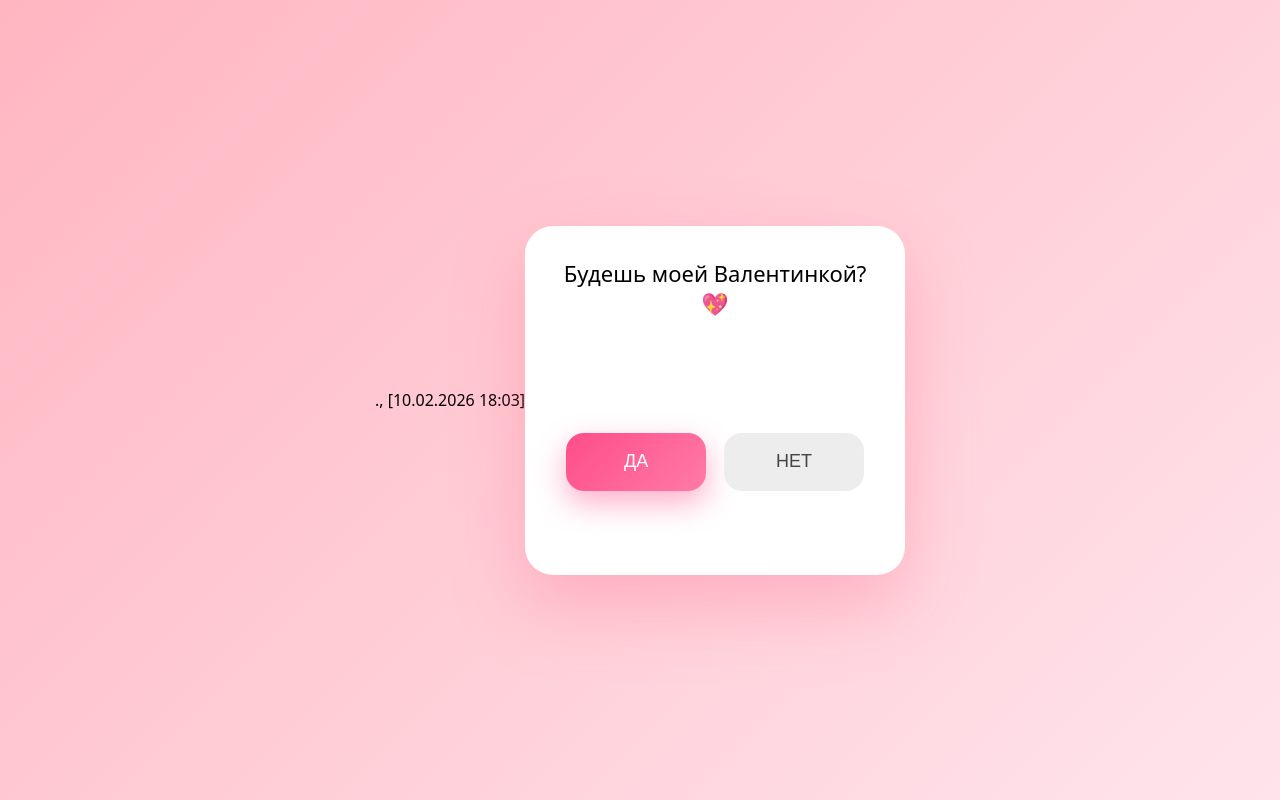
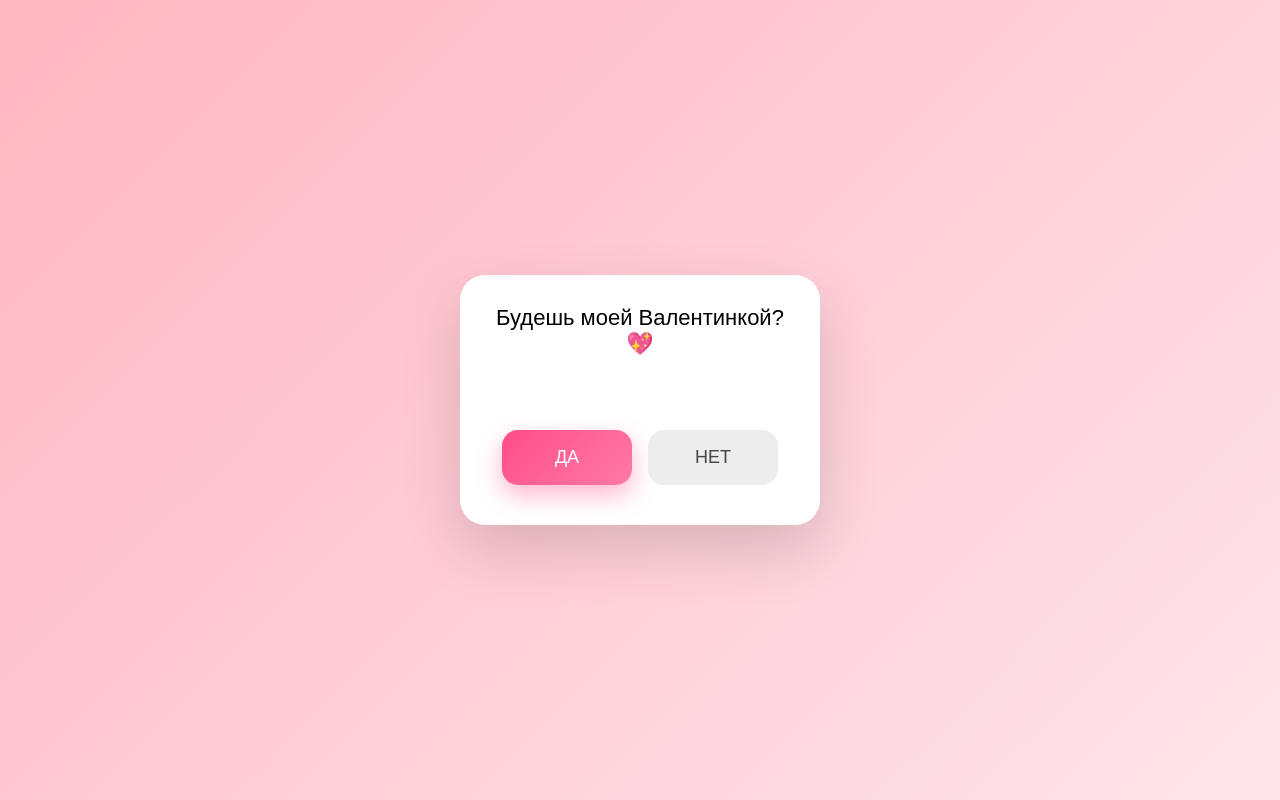
Before and after one commit to uzbekjiest/valentineday, a plain HTML site: page index.html in a window 1280 px wide. Drawn offline with Linux system fonts and the light colour scheme.

Commit message:
Update index.html

```diff
--- a/index.html
+++ b/index.html
@@ -1,84 +1,64 @@
-., [10.02.2026 18:03]
 <!DOCTYPE html>
 <html lang="ru">
 <head>
 <meta charset="UTF-8">
 <meta name="viewport" content="width=device-width, initial-scale=1.0">
 <title>Валентинка 💖</title>
-
 <style>
-* {
-  box-sizing: border-box;
-}
-
+* { box-sizing: border-box; margin:0; padding:0; }
 body {
-  margin: 0;
-  height: 100vh;
-  background: linear-gradient(135deg, #ffb6c1, #ffe4ec);
   display: flex;
   justify-content: center;
   align-items: center;
-  font-family: system-ui, -apple-system, BlinkMacSystemFont, sans-serif;
+  height: 100vh;
+  font-family: Arial, sans-serif;
+  background: linear-gradient(135deg, #ffb6c1, #ffe4ec);
   overflow: hidden;
 }
-
 .card {
-  background: white;
+  background:white;
+  padding: 30px 20px 40px;
+  border-radius: 25px;
+  text-align:center;
+  max-width: 360px;
   width: 90%;
-  max-width: 380px;
-  padding: 32px 26px 42px;
-  border-radius: 28px;
-  text-align: center;
-  box-shadow: 0 30px 70px rgba(255, 105, 135, 0.35);
+  box-shadow:0 25px 60px rgba(0,0,0,0.15);
 }
-
 #text {
-  font-size: 22px;
-  min-height: 110px;
-  transition: opacity 0.3s ease, transform 0.3s ease;
+  font-size:22px;
+  min-height:100px;
+  transition: all 0.3s ease;
 }
-
 .buttons {
-  position: relative;
-  height: 140px;
-  margin-top: 25px;
+  display:flex;
+  gap:16px;
+  justify-content:center;
+  margin-top:25px;
 }
-
 button {
-  position: absolute;
-  border: none;
-  border-radius: 18px;
-  font-size: 18px;
-  cursor: pointer;
+  border:none;
+  border-radius:16px;
+  font-size:18px;
+  cursor:pointer;
   transition: transform 0.3s ease, opacity 0.3s ease;
+  width:130px;
+  height:55px;
 }
-
 #yes {
   background: linear-gradient(135deg, #ff4d88, #ff7aa8);
-  color: white;
-  width: 140px;
-  height: 58px;
-  left: 15px;
-  top: 40px;
-  box-shadow: 0 12px 30px rgba(255,77,136,0.45);
+  color:white;
+  box-shadow: 0 10px 25px rgba(255,77,136,0.4);
 }
-
 #no {
-  background: #ededed;
-  color: #444;
-  width: 140px;
-  height: 58px;
-  right: 15px;
-  top: 40px;
+  background:#ededed;
+  color:#444;
 }
-
 .heart {
   position: fixed;
   bottom: -30px;
-  font-size: 26px;
+  font-size:26px;
   animation: fly 4s linear forwards;
 }
-
 @keyframes fly {
   to {
     transform: translateY(-120vh) rotate(360deg);
@@ -87,12 +67,9 @@ button {
 }
 </style>
 </head>
-
 <body>
-
 <div class="card">
   <div id="text">Будешь моей Валентинкой? 💖</div>
-
   <div class="buttons" id="buttons">
     <button id="yes">ДА</button>
     <button id="no">НЕТ</button>
@@ -122,7 +99,7 @@ const phrases = [
   "Потому что ты добрая",
   "Потому что ты настоящая",
   "Потому что ты умеешь удивлять",
-  "Потому что ты смешная (в хорошем смысле)",
+  "Потому что ты смешная",
   "Потому что ты внимательная",
   "Потому что ты заботливая",
   "Потому что ты честная",
@@ -156,24 +133,23 @@ let i = 0;
 let yesScale = 1;
 let noScale = 1;
 
-const text = document.getElementById("text");
+const textEl = document.getElementById("text");
 const yes = document.getElementById("yes");
 const no = document.getElementById("no");
 const buttons = document.getElementById("buttons");
 
 no.onclick = () => {
   if (i < phrases.length) {
-    text.style.opacity = 0;
+    textEl.style.opacity = 0;
     setTimeout(() => {
-      text.textContent = phrases[i];
-      text.style.opacity = 1;
+      textEl.textContent = phrases[i];
+      textEl.style.opacity = 1;
       i++;
     }, 200);
   }
 
   yesScale += 0.15;
   noScale -= 0.1;
-
   yes.style.transform = scale(${yesScale});
   no.style.transform = scale(${noScale});
 
@@ -183,13 +159,13 @@ no.onclick = () => {
   }
 };
 
-., [10.02.2026 18:03]
 yes.onclick = () => {
   buttons.style.display = "none";
-  text.textContent = "УРААА ❤️";
-  text.style.transform = "scale(1.4)";
+  textEl.textContent = "УРААА ❤️";
+  textEl.style.transform = "scale(1.4)";
 
-  for (let j = 0; j < 35; j++) {
+., [10.02.2026 18:09]
+for (let j = 0; j < 35; j++) {
     const heart = document.createElement("div");
     heart.className = "heart";
     heart.textContent = "❤️";
@@ -200,6 +176,5 @@ yes.onclick = () => {
   }
 };
 </script>
-
 </body>
 </html>
```
